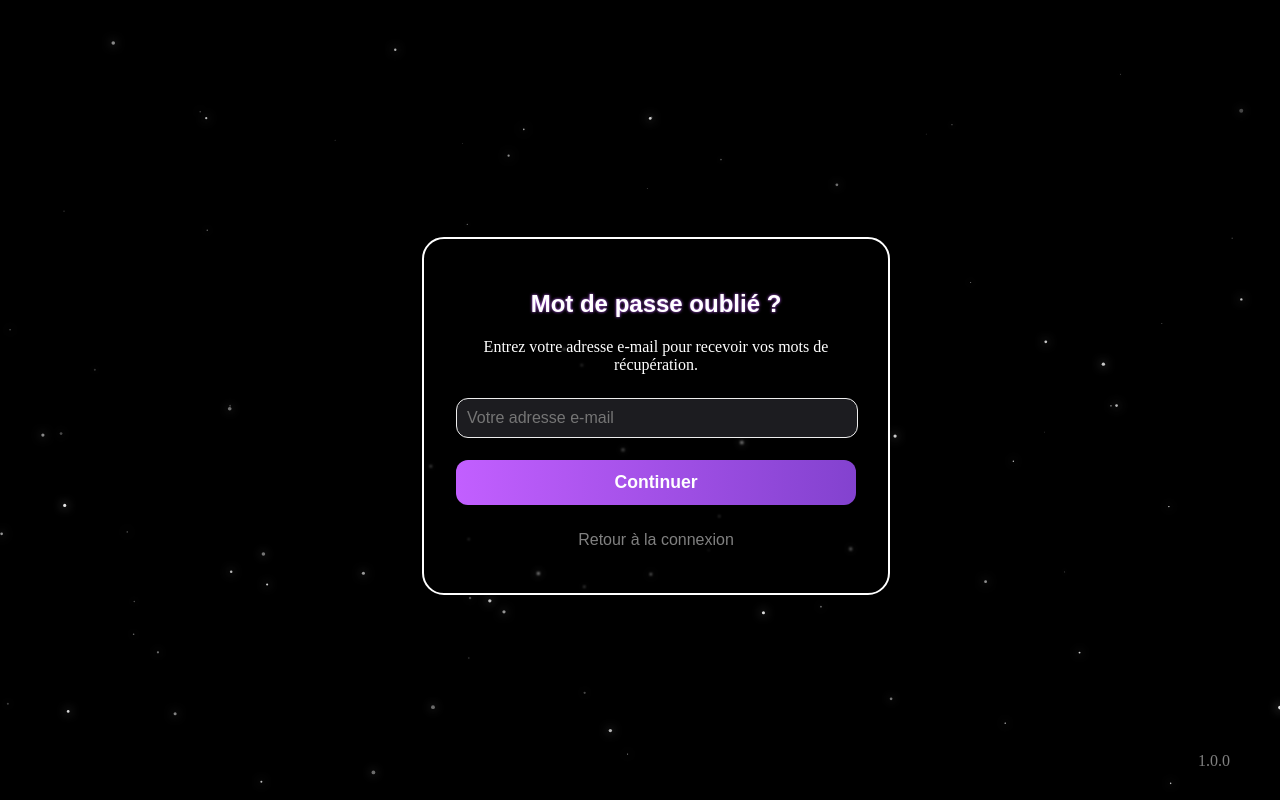
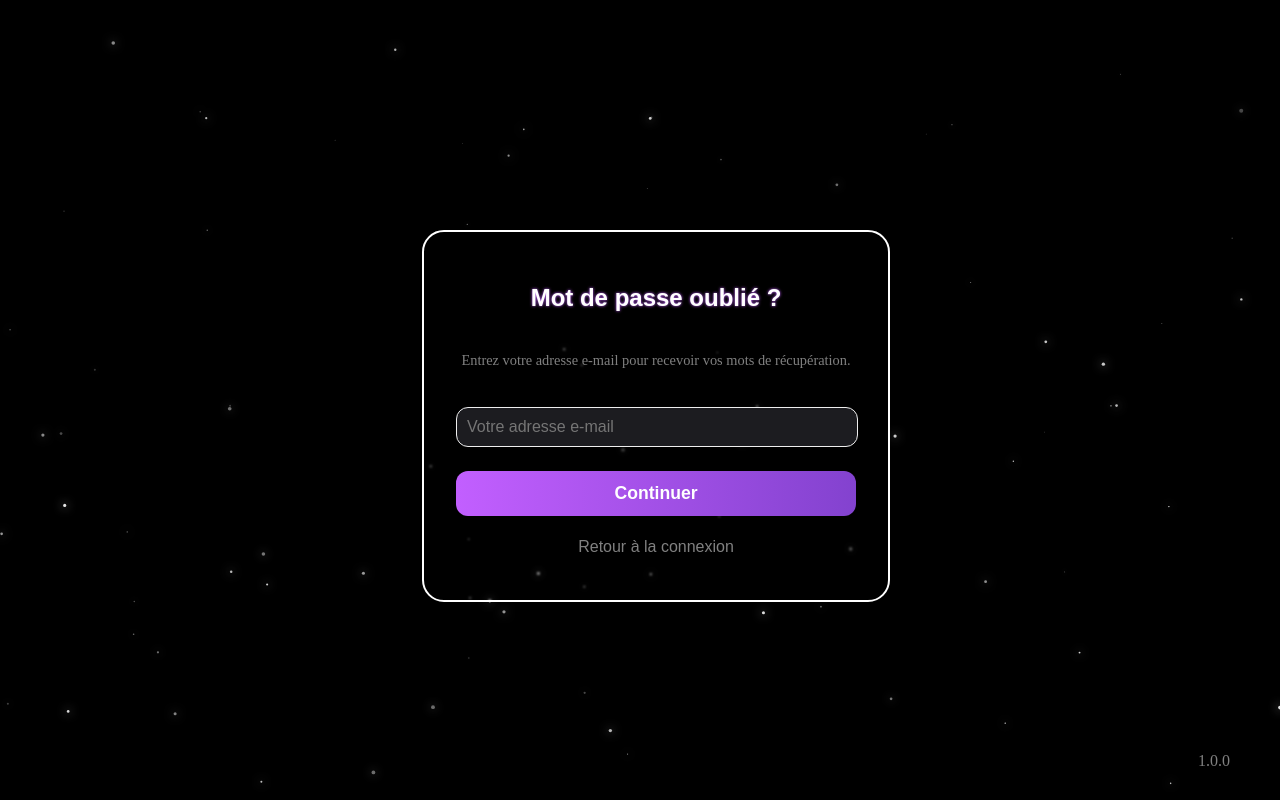
Before and after one commit to Nyfero/Myprout, a Vue app in the folder frontend/: page /login in a window 1280 px wide. Both pictures are taken after a click on the link "Mot de passe oublié ?". Built offline with nearby package versions, Linux system fonts and the light colour scheme.

Commit message:
Login page is prettier

```diff
--- a/frontend/src/components/login/Login.vue
+++ b/frontend/src/components/login/Login.vue
@@ -2,8 +2,15 @@
   <div class="themed-card login-card">
     <transition name="fade" mode="out-in">
       <div :key="showForgot ? 'forgot' : 'login'">
+        <!-- ==================== LOGIN ==================== -->
         <template v-if="!showForgot">
+          <!-- Header -->
+          <div class="login-header">
             <h2 class="themed-h2">Connexion</h2>
+          </div>
+
+          <!-- Body -->
+          <div class="login-body">
             <form @submit.prevent="onSubmit">
               <input
                 class="themed-input"
@@ -35,11 +42,14 @@
               <a
                 class="forgot-password"
                 href="#"
-              @click.prevent="handleForgotPassword"
+                @click.prevent="showForgot = true"
               >
                 Mot de passe oublié ?
               </a>
               <p class="form-error">{{ errorMessage }}</p>
+
+              <!-- Footer -->
+              <div class="login-footer">
                 <button
                   class="themed-button button-primary"
                   type="submit"
@@ -47,18 +57,30 @@
                 >
                   Se connecter
                 </button>
-          </form>
                 <button
-            class="themed-button button-secondary login-button"
+                  class="themed-button button-secondary"
+                  type="button"
                   @click="$emit('switch')"
                 >
                   Créer un compte
                 </button>
+              </div>
+            </form>
+          </div>
         </template>
+
+        <!-- ==================== FORGOT PASSWORD ==================== -->
         <template v-else>
+          <!-- Header -->
+          <div class="login-header">
             <h2 class="themed-h2">Mot de passe oublié ?</h2>
+          </div>
+
+          <!-- Body -->
+          <div class="login-body">
             <p class="recovery-info">
-            Entrez votre adresse e-mail pour recevoir vos mots de récupération.
+              Entrez votre adresse e-mail pour recevoir vos mots de
+              récupération.
             </p>
             <form @submit.prevent="handleForgotEmail">
               <input
@@ -69,20 +91,26 @@
                 required
               />
               <p v-if="forgotError" class="form-error">{{ forgotError }}</p>
+
+              <!-- Footer -->
+              <div class="login-footer">
                 <button
-              class="themed-button button-primary login-button"
+                  class="themed-button button-primary"
                   type="submit"
                   :disabled="forgotLoading"
                 >
                   {{ forgotLoading ? 'En cours...' : 'Continuer' }}
                 </button>
-          </form>
                 <button
-            class="themed-button button-secondary login-button"
-            @click="handleResetForgot"
+                  class="themed-button button-secondary"
+                  type="button"
+                  @click="showForgot = false"
                 >
                   Retour à la connexion
                 </button>
+              </div>
+            </form>
+          </div>
         </template>
       </div>
     </transition>
@@ -95,12 +123,19 @@ import { useAuthStore } from '@/stores/authStore'
 import { useRouter } from 'vue-router'
 import api from '@/services/api.js'
 
+// ==================== State ====================
 const showForgot = ref(false)
 const showPassword = ref(false)
+const errorMessage = ref('')
+const forgotEmail = ref('')
+const forgotError = ref('')
+const forgotLoading = ref(false)
+
+// ==================== Stores / Router ====================
 const authStore = useAuthStore()
 const router = useRouter()
-const errorMessage = ref('')
 
+// ==================== Form ====================
 const form = ref({
   email: '',
   password: '',
@@ -110,16 +145,9 @@ const isLoginValid = computed(
   () => form.value.email.length > 0 && form.value.password.length > 0
 )
 
-function handleForgotPassword() {
-  showForgot.value = true
-}
-
-function handleResetForgot() {
-  showForgot.value = false
-}
-
+// ==================== Methods ====================
 async function onSubmit() {
-  if (form.value.email === '' || form.value.password === '') {
+  if (!form.value.email || !form.value.password) {
     alert('Veuillez remplir tous les champs.')
     return
   }
@@ -131,20 +159,38 @@ async function onSubmit() {
     })
 
     const { token, user, crypto_salt } = response.data
-
     authStore.login(user, token, form.value.password, crypto_salt)
     router.push('/password')
   } catch (error) {
-    if (error.response) {
-      errorMessage.value = error.response.data.error
-    } else {
-      errorMessage.value = 'Erreur de connexion au serveur'
+    errorMessage.value =
+      error.response?.data?.error ?? 'Erreur de connexion au serveur'
   }
 }
+
+async function handleForgotEmail() {
+  // À implémenter
 }
 </script>
 
 <style scoped>
+.login-header {
+  text-align: center;
+  margin-bottom: 1.5em;
+}
+
+.login-body {
+  display: flex;
+  flex-direction: column;
+  gap: 0.8em;
+}
+
+.login-footer {
+  display: flex;
+  flex-direction: column;
+  gap: 0.6em;
+  margin-top: 1em;
+}
+
 .forgot-password {
   font-size: 0.9em;
   color: grey;
@@ -152,7 +198,15 @@ async function onSubmit() {
   cursor: pointer;
   margin-top: 0.2em;
 }
+
 .forgot-password:hover {
   color: #c25fff;
 }
+
+.recovery-info {
+  font-size: 0.9em;
+  color: grey;
+  line-height: 1.5;
+  text-align: center;
+}
 </style>
```
Lines whose indentation alone changed are shown as unchanged.
